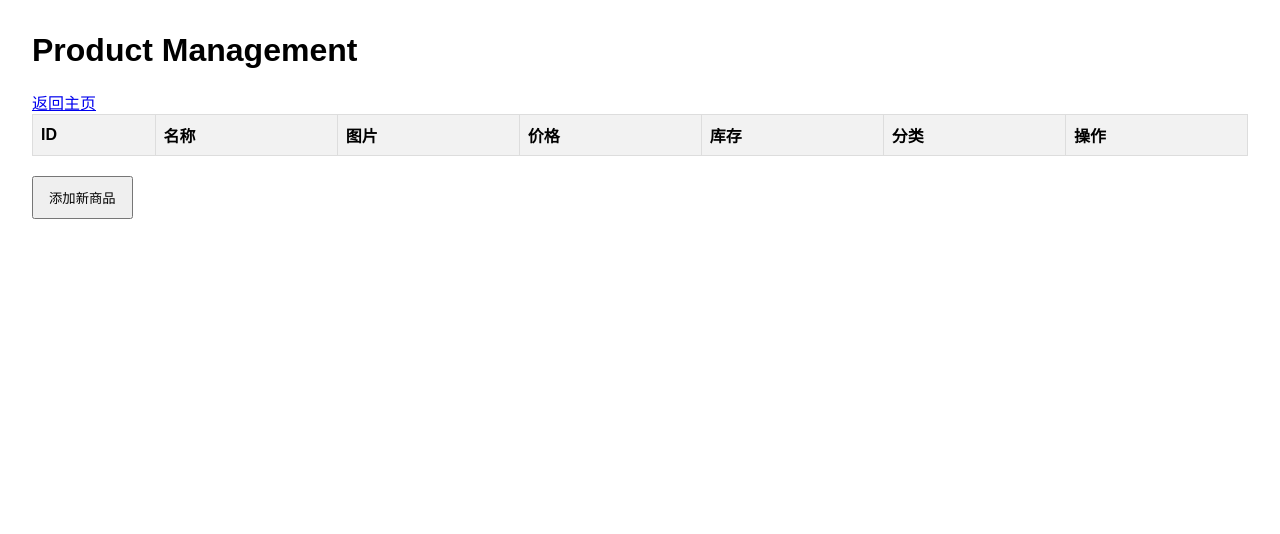
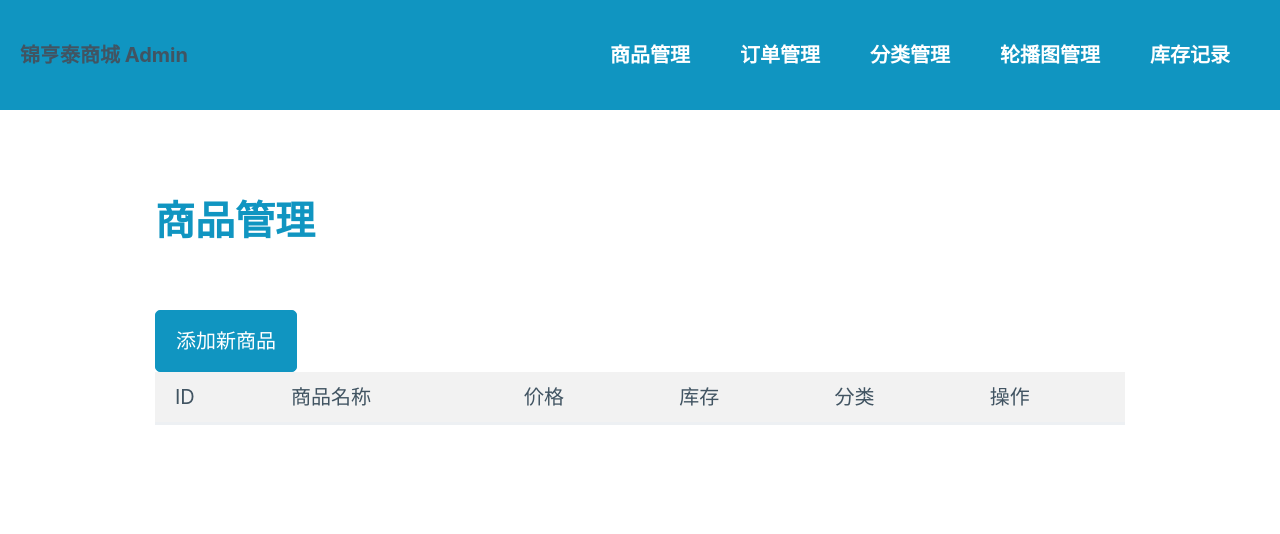
Before and after one commit to tzwf0819/wxstore-jinhengtai, a Python web app: template backend/templates/product_list.html in a window 1280 px wide. Shown: the top 534 px of the page. Run offline with Jinja, Linux system fonts and the light colour scheme; the template is opened without the code that fills it, so the values that code supplies are empty.

Commit message:
修改了admin视觉风格

```diff
--- /dev/null
+++ b/backend/app/static/admin-styles.css
@@ -0,0 +1,61 @@
+/* Custom Admin Styles */
+:root {
+  --primary: #4CAF50; /* 浅绿色主题色 */
+  --primary-hover: #43a047;
+  --primary-focus: rgba(76, 175, 80, 0.125);
+  --primary-inverse: #FFF;
+}
+
+body {
+  font-family: -apple-system, BlinkMacSystemFont, 'Segoe UI', Roboto, 'Helvetica Neue', Arial, sans-serif;
+}
+
+nav {
+  background-color: var(--primary);
+  padding: 1rem;
+}
+
+nav a {
+  color: var(--primary-inverse);
+  text-decoration: none;
+  margin-right: 1rem;
+  font-weight: bold;
+}
+
+.container {
+  padding: 2rem;
+}
+
+h1, h2, h3 {
+  color: var(--primary);
+}
+
+.button, button, input[type=submit] {
+  background-color: var(--primary);
+  border-color: var(--primary);
+}
+
+.button:hover, button:hover, input[type=submit]:hover {
+  background-color: var(--primary-hover);
+  border-color: var(--primary-hover);
+}
+
+table {
+  width: 100%;
+}
+
+th {
+  background-color: #f2f2f2;
+}
+
+td a {
+  margin-right: 10px;
+}
+
+form label {
+  font-weight: bold;
+}
+
+form input, form textarea, form select {
+  margin-bottom: 1.5rem;
+}
--- /dev/null
+++ b/backend/templates/base.html
@@ -0,0 +1,29 @@
+<!DOCTYPE html>
+<html lang="en">
+<head>
+    <meta charset="UTF-8">
+    <meta name="viewport" content="width=device-width, initial-scale=1.0">
+    <title>{% block title %}Admin{% endblock %}</title>
+    <link rel="stylesheet" href="https://cdn.jsdelivr.net/npm/@picocss/pico@1/css/pico.min.css">
+    <link rel="stylesheet" href="{{ url_for('static', path='/admin-styles.css') }}">
+</head>
+<body>
+    <nav class="container-fluid">
+        <ul>
+            <li><strong>锦亨泰商城 Admin</strong></li>
+        </ul>
+        <ul>
+            <li><a href="/admin/products">商品管理</a></li>
+            <li><a href="/admin/orders">订单管理</a></li>
+            <li><a href="/admin/categories">分类管理</a></li>
+            <li><a href="/admin/banners">轮播图管理</a></li>
+            <li><a href="/admin/stock">库存记录</a></li>
+        </ul>
+    </nav>
+
+    <main class="container">
+        {% block content %}{% endblock %}
+    </main>
+
+</body>
+</html>
--- a/backend/templates/product_list.html
+++ b/backend/templates/product_list.html
@@ -1,27 +1,16 @@
-<!DOCTYPE html>
-<html lang="zh-CN">
-<head>
-    <meta charset="UTF-8">
-    <meta name="viewport" content="width=device-width, initial-scale=1.0">
-    <title>商品管理</title>
-    <style>
-        body { font-family: sans-serif; margin: 2em; }
-        table { width: 100%; border-collapse: collapse; }
-        th, td { border: 1px solid #ddd; padding: 8px; text-align: left; }
-        th { background-color: #f2f2f2; }
-        .actions a, .actions button { margin-right: 10px; }
-        .add-btn { margin-top: 20px; padding: 10px 15px; }
-    </style>
-</head>
-<body>
-    <h1>Product Management</h1>
-    <a href="/admin">返回主页</a>
-    <table>
+{% extends "base.html" %}
+
+{% block title %}商品管理{% endblock %}
+
+{% block content %}
+    <div class="container">
+        <h1 class="title">商品管理</h1>
+        <a href="/admin/products/new" role="button">添加新商品</a>
+        <table class="table is-striped is-fullwidth">
             <thead>
                 <tr>
                     <th>ID</th>
-                <th>名称</th>
-                <th>图片</th>
+                    <th>商品名称</th>
                     <th>价格</th>
                     <th>库存</th>
                     <th>分类</th>
@@ -30,45 +19,21 @@
             </thead>
             <tbody>
                 {% for product in products %}
-            <tr id="product-{{ product.id }}">
+                <tr>
                     <td>{{ product.id }}</td>
                     <td>{{ product.name }}</td>
-                <td><img src="{{ product.image_url }}" alt="{{ product.name }}" width="50" /></td>
-                <td>{{ product.price }}</td>
+                    <td>¥{{ product.price }}</td>
                     <td>{{ product.current_stock }}</td>
                     <td>{{ product.category }}</td>
-                <td class="actions">
-                    <a href="/admin/products/edit/{{ product.id }}">Edit</a>
-                    <button onclick="deleteProduct({{ product.id }})">Delete</button>
+                    <td>
+                        <a href="/admin/products/edit/{{ product.id }}">编辑</a>
+                        <form action="/admin/products/delete/{{ product.id }}" method="post" style="display:inline;">
+                            <button type="submit" onclick="return confirm('您确定要删除这个商品吗？')" class="secondary">删除</button>
+                        </form>
                     </td>
                 </tr>
                 {% endfor %}
             </tbody>
         </table>
-
-    <a href="/admin/products/new"><button class="add-btn">添加新商品</button></a>
-
-    <script>
-        function deleteProduct(id) {
-            if (!confirm('您确定要删除此商品吗？')) {
-                return;
-            }
-            fetch(`/api/v1/products/${id}`, {
-                method: 'DELETE',
-            })
-            .then(response => {
-                if (response.status === 204) {
-                    alert('商品删除成功');
-                    document.getElementById(`product-${id}`).remove();
-                } else {
-                    alert('删除商品失败');
-                }
-            })
-            .catch(error => {
-                console.error('Error:', error);
-                alert('发生了错误');
-            });
-        }
-    </script>
-</body>
-</html>
+    </div>
+{% endblock %}
```
Also changed, not shown: backend/app/web/admin.py (+61 -166 lines), backend/templates/product_form.html (+22 -130 lines). Lines whose indentation alone changed are shown as unchanged.
